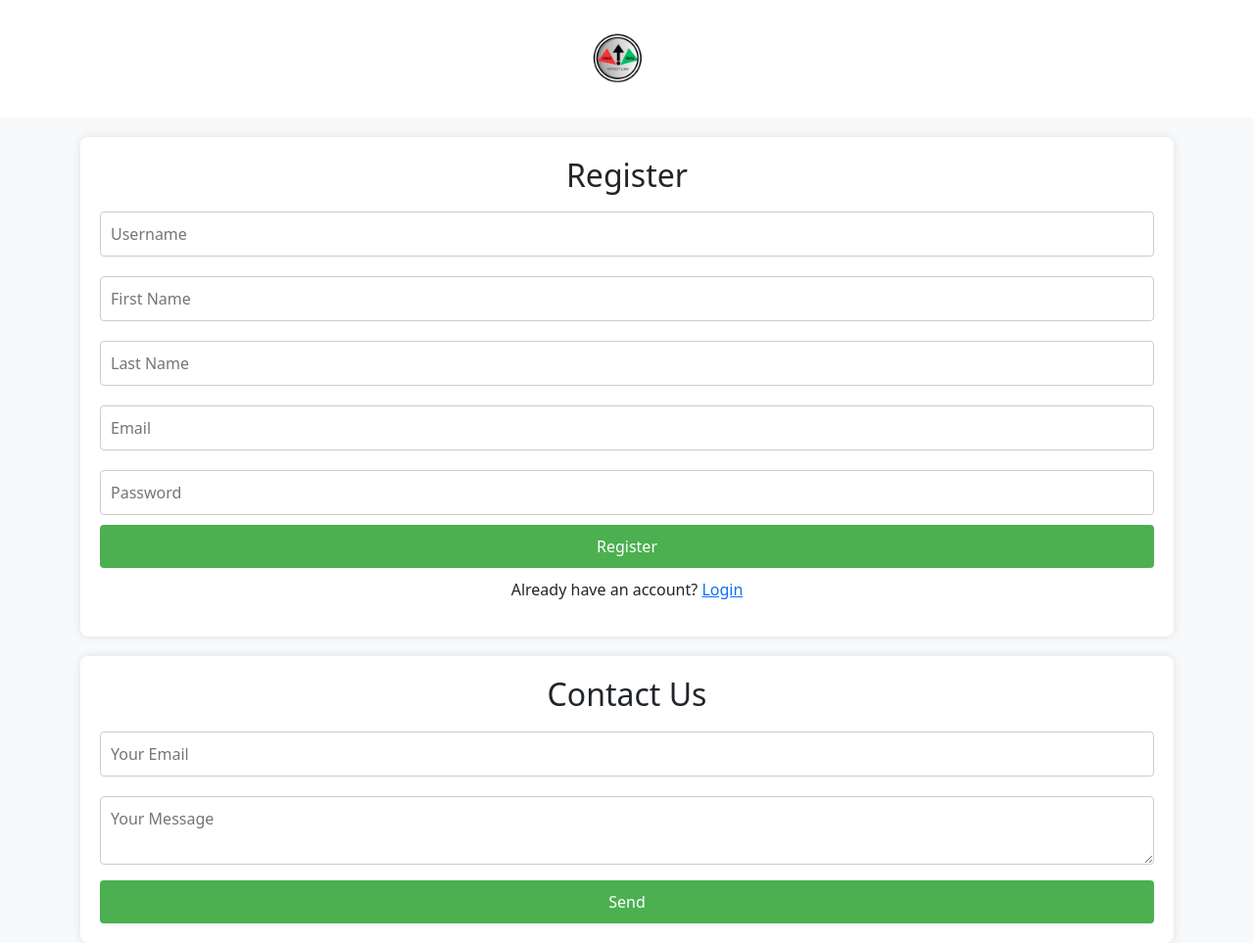
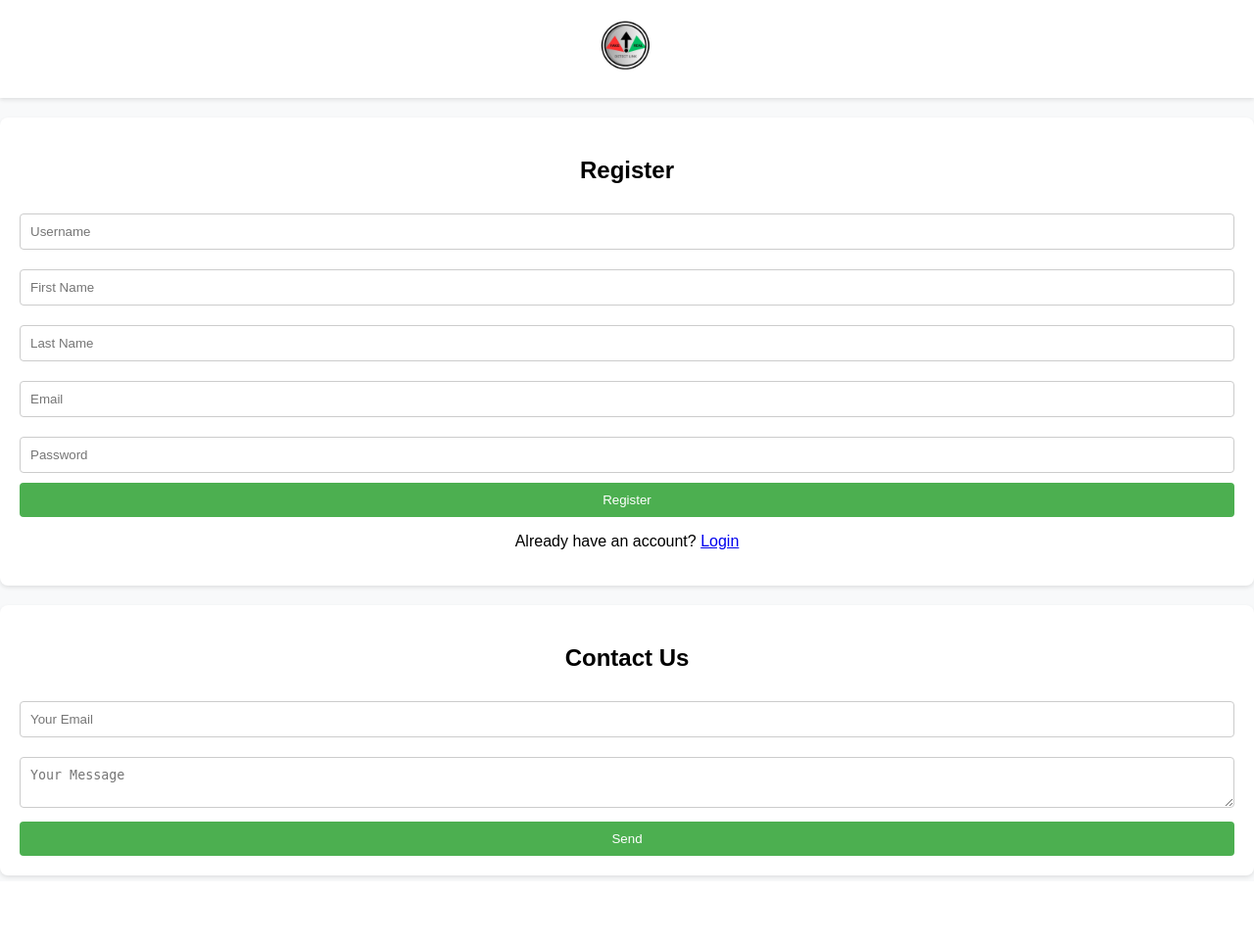
Before and after one commit to Danial-11/FakeLinkCatcher, a Flask app: page /register in a window 1280 px wide. Shown: the whole page at 98% size. After the commit the page ends 898 px from the top, so only its background shows below. Run offline with Flask 3, Linux system fonts and the light colour scheme.

Commit message:
3rd commit

```diff
--- a/templates/register.html
+++ b/templates/register.html
@@ -1,24 +1,25 @@
 <!DOCTYPE html>
 <html lang="en">
-
 <head>
     <meta charset="UTF-8">
     <meta name="viewport" content="width=device-width, initial-scale=1.0">
     <title>Registration Page</title>
     <link rel="stylesheet" href="static/css/styles.css">
-    <link href="https://cdn.jsdelivr.net/npm/bootstrap@5.3.2/dist/css/bootstrap.min.css" rel="stylesheet"
-        integrity="sha384-T3c6CoIi6uLrA9TneNEoa7RxnatzjcDSCmG1MXxSR1GAsXEV/Dwwykc2MPK8M2HN" crossorigin="anonymous">
     <style>
         body {
             background-color: #f8f9fa;
+            margin: 0; /* Remove default margin */
+            padding-top: 100px; /* Make space for the fixed navbar */
         }
 
         .navbar {
+            position: fixed; /* Fix the navbar at the top of the page */
+            top: 0; /* Position it at the very top */
+            width: 100%; /* Span the full width of the viewport */
             background-color: #ffffff;
-            display: flex;
-            justify-content: center;
-            align-items: center;
-            height: 120px; /* Set a height to center the logo vertically */
+            z-index: 1000; /* Ensure it's above other content */
+            height: 100px; /* Set a height for the navbar */
+            box-shadow: 0 2px 4px rgba(0, 0, 0, 0.1); /* Optional: add shadow for depth */
         }
 
         .navbar img {
@@ -31,6 +32,7 @@
             padding: 20px;
             margin-top: 20px;
             border-radius: 8px;
+            box-shadow: 0 2px 4px rgba(0, 0, 0, 0.1); /* Consistent with navbar */
         }
 
         @media (max-width: 768px) {
@@ -38,17 +40,19 @@
                 width: 80px;
                 height: 80px;
             }
+
+            body {
+                padding-top: 80px; /* Adjust space for the smaller navbar */
+            }
         }
     </style>
 </head>
 
 <body>
 
-    <nav class="navbar">
-        <a class="navbar-brand" href="#">
-            <img src="static/images/logo.png.jpeg" alt="Logo" width="100" height="100">
-        </a>
-    </nav>
+    <div class="navbar">
+        <img src="static/images/logo.png.jpeg" alt="Logo" width="100" height="100">
+    </div>
 
     <div class="container">
         <div class="register-container">
```
